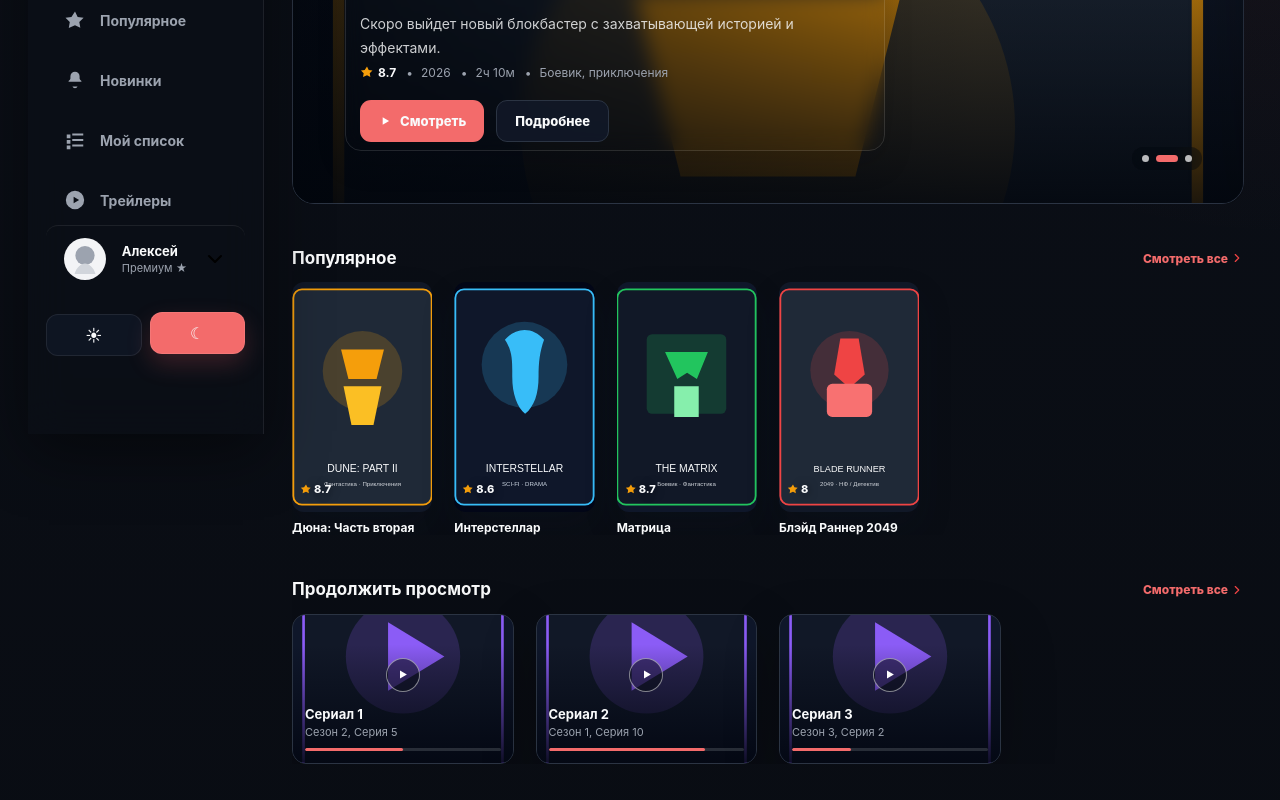
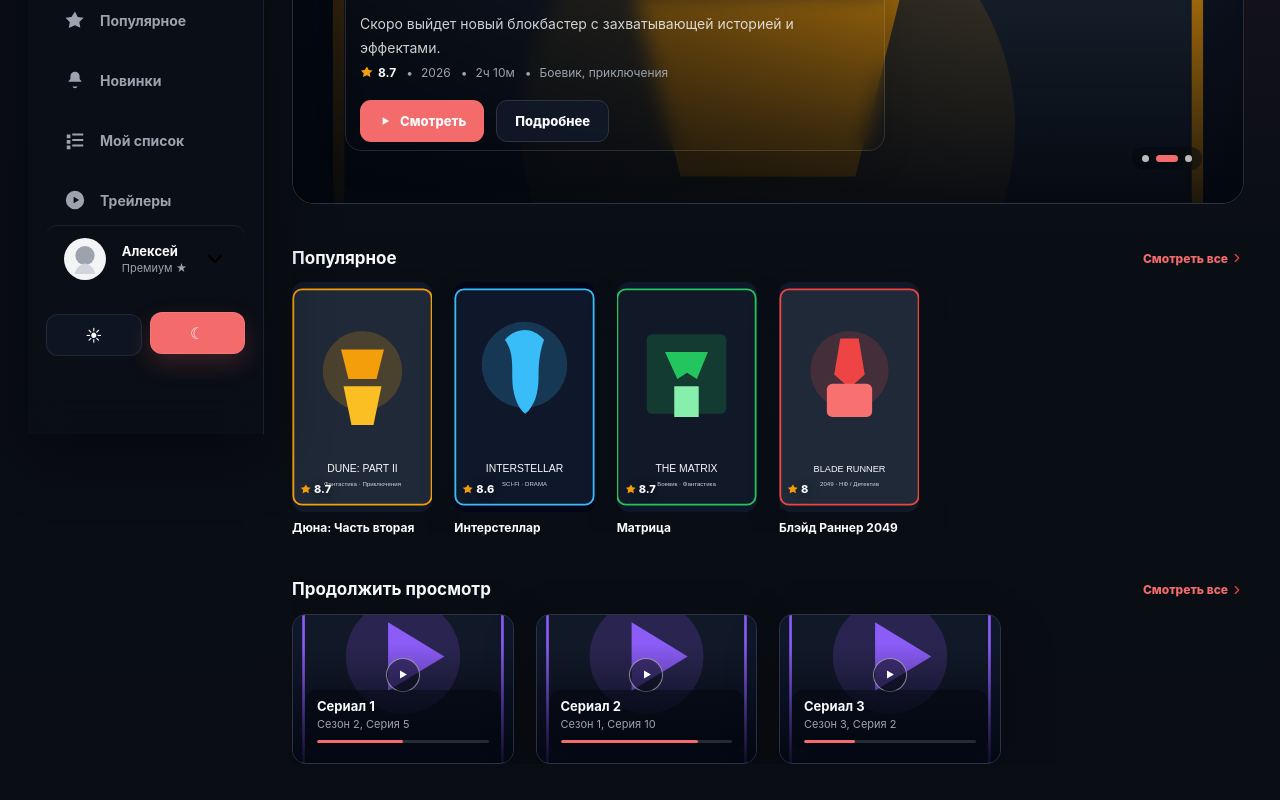
Before and after one commit to pavel-2009/movie-explorer, a React (Vite) app in the folder movie-explorer/: page / in a window 1280 px wide. Shown: the part 338-1138 px from the top of the page. Built offline with nearby package versions, Linux system fonts and the light colour scheme.

Commit message:
fixed icons

```diff
--- a/movie-explorer/styles/sections.css
+++ b/movie-explorer/styles/sections.css
@@ -325,6 +325,7 @@ body:has(.theme-element:checked) .movie-card__title {
     border-radius: 14px;
     background: var(--card);
     box-shadow: var(--shadow-soft);
+    cursor: pointer;
 }
 
 body:has(.theme-element:checked) .continue-card {
@@ -363,6 +364,7 @@ body:has(.theme-element:checked) .continue-card::after {
     border-radius: 50%;
     background: rgba(8, 13, 21, 0.58);
     transform: translateX(-50%);
+    cursor: pointer;
 }
 
 .continue-card__play img {
@@ -376,6 +378,10 @@ body:has(.theme-element:checked) .continue-card::after {
     bottom: 12px;
     left: 12px;
     z-index: 1;
+    background: rgba(2, 6, 13, 0.48);
+    box-shadow: 0 14px 30px rgba(2, 6, 13, 0.14);
+    border-radius: 12px;
+    padding: 8px 12px;
 }
 
 .continue-card__content h3,
@@ -384,6 +390,7 @@ body:has(.theme-element:checked) .continue-card::after {
 }
 
 .continue-card__content h3 {
+    color: #f8fafc;
     font-size: 13px;
 }
 
@@ -391,10 +398,6 @@ body:has(.theme-element:checked) .continue-card::after {
     margin-top: 3px;
     color: var(--text-muted);
     font-size: 11px;
-}
-
-body:has(.theme-element:checked) .continue-card__content p {
-    color: var(--day-text-muted);
 }
 
 .continue-card__progress {
```
Also changed, not shown: movie-explorer/src/components/profile/MyListPage.jsx (added, +35 -0 lines), movie-explorer/src/assets/icons/home.svg.
